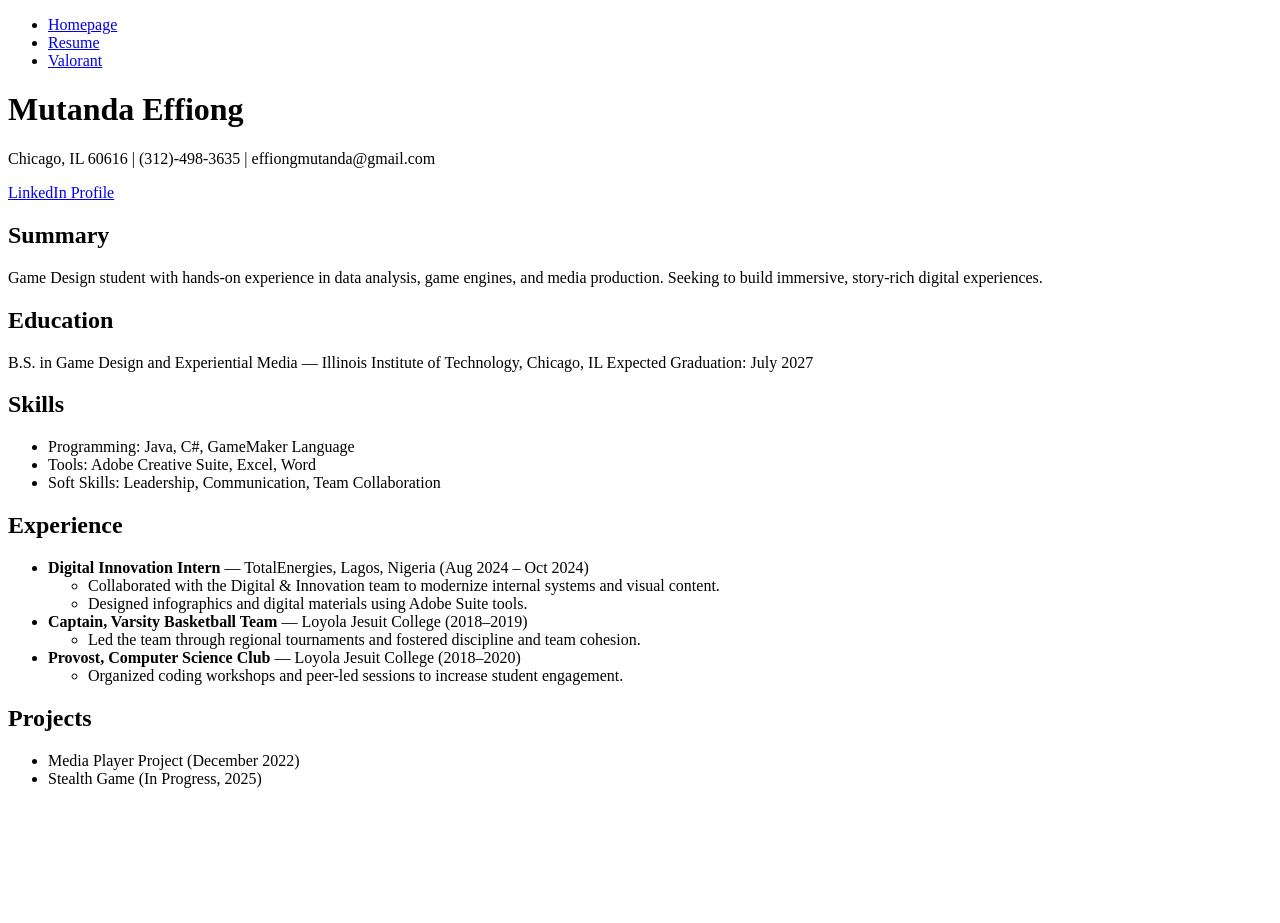
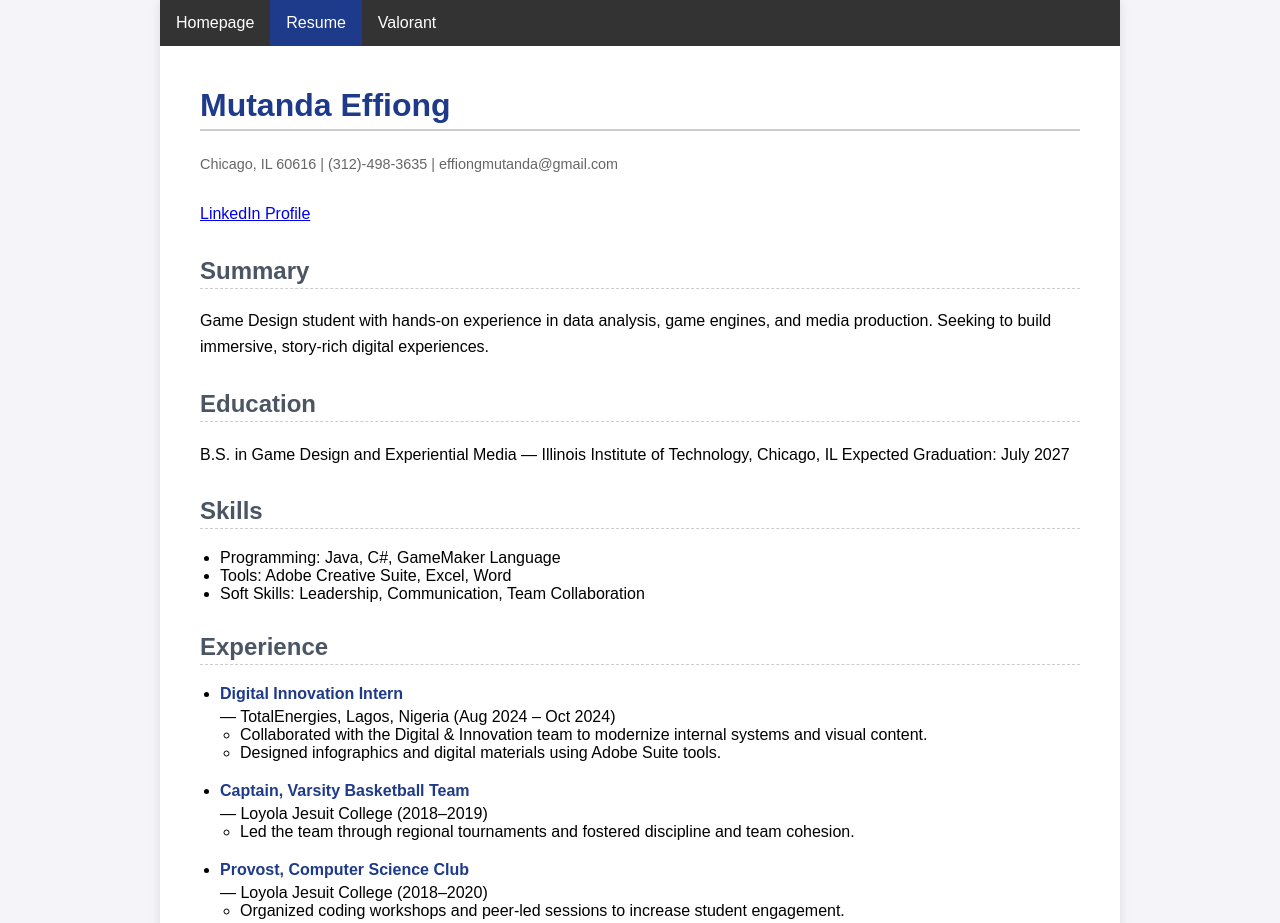
Before and after one commit to Fyung-Fyung/meffiong1_Project, a plain HTML site: page resume.html in a window 1280 px wide. Shown: the top 923 px of the page. Before the commit the page ends 804 px from the top, so only its background shows below. Drawn offline with Linux system fonts and the light colour scheme.

Commit message:
Project 2 complete

```diff
--- /dev/null
+++ b/css/styles.css
@@ -0,0 +1,120 @@
+/* --- Global Body Styles --- */
+body {
+    /* Sets a readable default font for all text */
+    font-family: Arial, sans-serif;
+    /* Basic light background color */
+    background-color: #f4f4f9;
+    margin: 0;
+    padding: 0;
+}
+
+/* --- Page Wrapper (For Centering) --- */
+#page-wrapper {
+    max-width: 960px; /* Constrains the width for desktop readability */
+    margin: 0 auto; /* Centers the whole page container */
+    background-color: white; /* Ensures content background is white */
+    box-shadow: 0 0 10px rgba(0, 0, 0, 0.1); /* Subtle shadow for depth */
+}
+
+/* --- Main Content Area (For Padding within the Wrapper) --- */
+/* You will need to wrap the body content (everything after <header>) in a <div id="main-content-area"> for this to work */
+#main-content-area {
+    padding: 20px 40px;
+}
+
+/* --- Navigation Styles --- */
+nav ul {
+    list-style-type: none;
+    margin: 0;
+    padding: 0;
+    background-color: #333;
+    overflow: hidden;
+}
+
+nav li {
+    float: left;
+}
+
+nav li a {
+    display: block;
+    color: white;
+    text-align: center;
+    padding: 14px 16px;
+    text-decoration: none;
+}
+
+nav li a:hover {
+    /* Simple color change on hover */
+    background-color: #575757;
+}
+
+/* Styling for the actively selected page (requires adding class="active" in HTML) */
+nav li a.active {
+    background-color: #1e3a8a; /* Dark blue for active tab */
+    color: white;
+}
+
+/* --- Heading Styles --- */
+h1 {
+    color: #1e3a8a;
+    border-bottom: 2px solid #ccc;
+    padding-bottom: 5px;
+}
+
+h2 {
+    color: #4b5563;
+    margin-top: 30px;
+    /* Resume Enhancement: Dashed line separator for sections */
+    border-bottom: 1px dashed #ccc;
+    padding-bottom: 3px;
+}
+
+/* --- Paragraph/Text Readability --- */
+p {
+    line-height: 1.6; /* Improved spacing between lines */
+    margin-bottom: 15px;
+}
+
+/* --- Resume Specific Styles (For resume.html) --- */
+#resume-contact {
+    /* Styles the contact paragraph to look professional */
+    font-size: 0.9em;
+    color: #666;
+    margin-bottom: 25px;
+}
+
+/* Styles for experience/project list items */
+ul, ol {
+    margin-bottom: 20px;
+    padding-left: 20px;
+}
+
+/* Highlights the job title/company for easy scanning */
+.experience-item strong {
+    font-weight: bold;
+    color: #1e3a8a;
+    display: block;
+    margin-top: 10px;
+    margin-bottom: 5px;
+}
+
+/* --- Media Page Specific Styles (For page3.html) --- */
+
+/* Centers images with some margin */
+.agent-image {
+    display: inline-block;
+    max-width: 30%; /* Limits width for side-by-side display */
+    height: auto;
+    margin: 10px 1.5%;
+    border: 1px solid #ccc;
+}
+
+video {
+    /* Center the video on the page */
+    display: block;
+    margin: 20px auto;
+    max-width: 100%;
+    height: auto;
+    /* Added a highlight border */
+    border: 3px solid #E35335;
+}
--- a/resume.html
+++ b/resume.html
@@ -3,20 +3,23 @@
   <head>
     <meta charset="UTF-8">
     <title>Resume - Mutanda Effiong</title>
+    <link rel="stylesheet" href="css/styles.css">
   </head>
   <body>
+    <div id="page-wrapper">
       <header>
         <nav>
           <ul>
             <li><a href="index.html">Homepage</a></li>
-          <li><a href="resume.html">Resume</a></li>
+            <li><a class="active" href="resume.html">Resume</a></li>
             <li><a href="page3.html">Valorant</a></li>
           </ul>
         </nav>
       </header>
 
+      <div id="main-content-area">
         <h1>Mutanda Effiong</h1>
-    <p>Chicago, IL 60616 | (312)-498-3635 | effiongmutanda@gmail.com</p>
+        <p id="resume-contact">Chicago, IL 60616 | (312)-498-3635 | effiongmutanda@gmail.com</p>
         <p><a href="https://www.linkedin.com/in/mutanda-effiong-184324292/">LinkedIn Profile</a></p>
 
         <h2>Summary</h2>
@@ -40,20 +43,20 @@
 
         <h2>Experience</h2>
         <ul>
-      <li>
+          <li class="experience-item">
             <strong>Digital Innovation Intern</strong> — TotalEnergies, Lagos, Nigeria (Aug 2024 – Oct 2024)
             <ul>
               <li>Collaborated with the Digital & Innovation team to modernize internal systems and visual content.</li>
               <li>Designed infographics and digital materials using Adobe Suite tools.</li>
             </ul>
           </li>
-      <li>
+          <li class="experience-item">
             <strong>Captain, Varsity Basketball Team</strong> — Loyola Jesuit College (2018–2019)
             <ul>
               <li>Led the team through regional tournaments and fostered discipline and team cohesion.</li>
             </ul>
           </li>
-      <li>
+          <li class="experience-item">
             <strong>Provost, Computer Science Club</strong> — Loyola Jesuit College (2018–2020)
             <ul>
               <li>Organized coding workshops and peer-led sessions to increase student engagement.</li>
@@ -66,6 +69,7 @@
           <li>Media Player Project (December 2022)</li>
           <li>Stealth Game (In Progress, 2025)</li>
         </ul>
-
+      </div>
+    </div>
   </body>
 </html>
```
Also changed, not shown: index.html (+6 -3 lines), page3.html (+10 -6 lines). Lines whose indentation alone changed are shown as unchanged.
